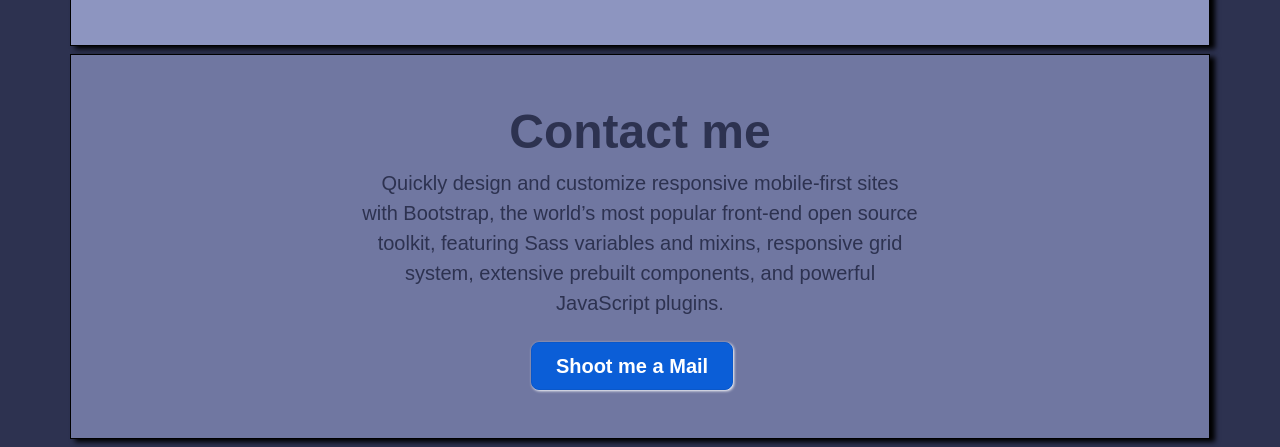
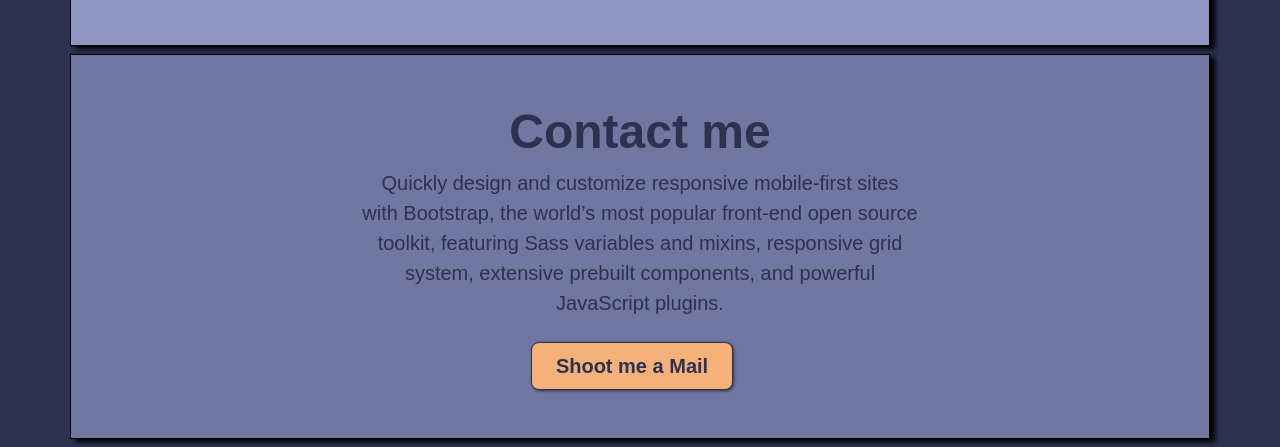
Before and after one commit to tschokio/domidemipersonalpage, a plain HTML site: page index.html in a window 1280 px wide. In both pictures the pointer is over the button "Shoot me a Mail". Shown: the part 1804-2251 px from the top of the page. Drawn offline with nearby package versions, Linux system fonts and the light colour scheme.

Commit message:
updated css

```diff
--- a/styles.css
+++ b/styles.css
@@ -34,6 +34,12 @@ h3 {
     border: solid 1px #2D3250;
     box-shadow: 1px 1px 3px;
 }
+.mailsend:hover {
+    background-color: #F6B17A;
+    color:#2D3250;
+    border: solid 1px #2D3250;
+    box-shadow: 1px 1px 3px;
+}
 
 .container-sm.odd-container {
     background-color: #8d95c0;
```
